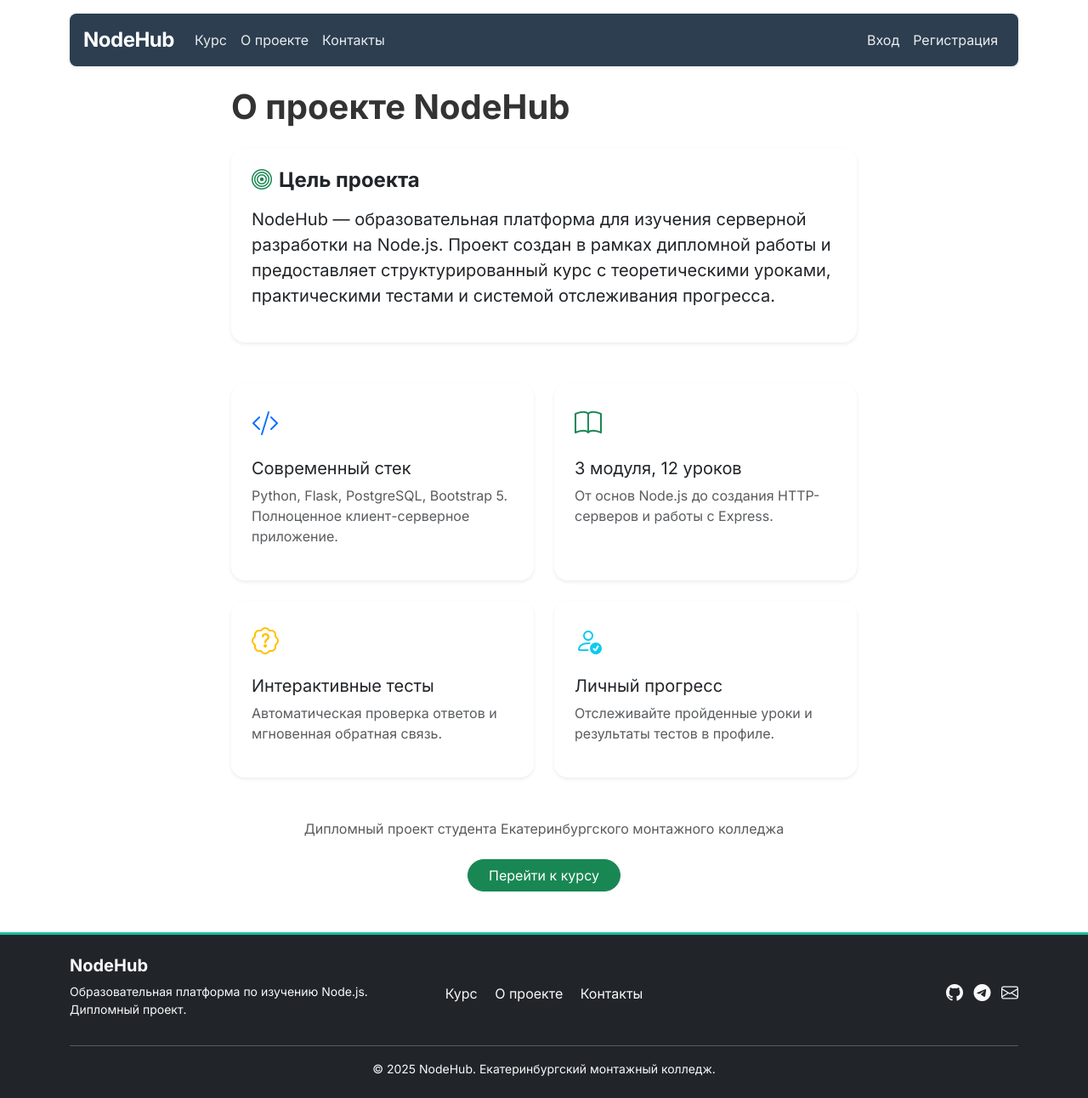
After one commit to mistblessed/NodeHub, a Flask app: page /about in a window 1280 px wide. The commit adds this page. Shown: the whole page at 85% size. Run offline with Flask 3, Linux system fonts and the light colour scheme; some libraries are stand-ins or nearby versions.

Commit message:
add About and Contacts

```diff
--- a/app/__init__.py
+++ b/app/__init__.py
@@ -46,4 +46,12 @@ def create_app():
     def index():
         return render_template('index.html')
 
+    @app.route('/about')
+    def about():
+        return render_template('about.html')
+
+    @app.route('/contacts')
+    def contacts():
+        return render_template('contacts.html')
+
     return app
--- /dev/null
+++ b/app/templates/about.html
@@ -0,0 +1,49 @@
+{% extends "base.html" %}
+{% block content %}
+<div class="row justify-content-center">
+    <div class="col-lg-8">
+        <h1 class="fw-bold mb-4">О проекте NodeHub</h1>
+
+        <div class="card border-0 shadow-sm rounded-4 p-4 mb-5">
+            <h4 class="fw-bold mb-3"><i class="bi bi-bullseye me-2 text-success"></i>Цель проекта</h4>
+            <p class="lead">NodeHub — образовательная платформа для изучения серверной разработки на Node.js. Проект создан в рамках дипломной работы и предоставляет структурированный курс с теоретическими уроками, практическими тестами и системой отслеживания прогресса.</p>
+        </div>
+
+        <div class="row g-4 mb-5">
+            <div class="col-md-6">
+                <div class="card border-0 shadow-sm rounded-4 h-100 p-4">
+                    <i class="bi bi-code-slash fs-2 text-primary mb-3"></i>
+                    <h5>Современный стек</h5>
+                    <p class="text-muted">Python, Flask, PostgreSQL, Bootstrap 5. Полноценное клиент-серверное приложение.</p>
+                </div>
+            </div>
+            <div class="col-md-6">
+                <div class="card border-0 shadow-sm rounded-4 h-100 p-4">
+                    <i class="bi bi-book fs-2 text-success mb-3"></i>
+                    <h5>3 модуля, 12 уроков</h5>
+                    <p class="text-muted">От основ Node.js до создания HTTP-серверов и работы с Express.</p>
+                </div>
+            </div>
+            <div class="col-md-6">
+                <div class="card border-0 shadow-sm rounded-4 h-100 p-4">
+                    <i class="bi bi-patch-question fs-2 text-warning mb-3"></i>
+                    <h5>Интерактивные тесты</h5>
+                    <p class="text-muted">Автоматическая проверка ответов и мгновенная обратная связь.</p>
+                </div>
+            </div>
+            <div class="col-md-6">
+                <div class="card border-0 shadow-sm rounded-4 h-100 p-4">
+                    <i class="bi bi-person-check fs-2 text-info mb-3"></i>
+                    <h5>Личный прогресс</h5>
+                    <p class="text-muted">Отслеживайте пройденные уроки и результаты тестов в профиле.</p>
+                </div>
+            </div>
+        </div>
+
+        <div class="text-center">
+            <p class="text-muted mb-4">Дипломный проект студента Екатеринбургского монтажного колледжа</p>
+            <a href="{{ url_for('courses.modules_list') }}" class="btn btn-success rounded-pill px-4">Перейти к курсу</a>
+        </div>
+    </div>
+</div>
+{% endblock %}
--- a/app/templates/base.html
+++ b/app/templates/base.html
@@ -1,5 +1,6 @@
 <!DOCTYPE html>
 <html lang="ru">
+
 <head>
     <meta charset="UTF-8">
     <meta name="viewport" content="width=device-width, initial-scale=1.0">
@@ -10,6 +11,7 @@
     <link rel="stylesheet" href="{{ url_for('static', filename='css/custom.css') }}">
     <link href="https://fonts.googleapis.com/css2?family=Inter:wght@400;600;700&display=swap" rel="stylesheet">
 </head>
+
 <body>
 
     <div class="wrapper">
@@ -26,17 +28,27 @@
                         <li class="nav-item">
                             <a class="nav-link" href="{{ url_for('courses.modules_list') }}">Курс</a>
                         </li>
+                        <li class="nav-item">
+                            <a class="nav-link" href="{{ url_for('about') }}">О проекте</a>
+                        </li>
+                        <li class="nav-item">
+                            <a class="nav-link" href="{{ url_for('contacts') }}">Контакты</a>
+                        </li>
                     </ul>
                     <ul class="navbar-nav ms-auto">
                         {% if current_user.is_authenticated %}
-                        <li class="nav-item"><a class="nav-link" href="{{ url_for('profile.index') }}"><i class="bi bi-person"></i> Профиль</a></li>
+                        <li class="nav-item"><a class="nav-link" href="{{ url_for('profile.index') }}"><i
+                                    class="bi bi-person"></i> Профиль</a></li>
                         {% if current_user.role == 'admin' %}
-                            <li class="nav-item"><a class="nav-link" href="{{ url_for('admin.dashboard') }}"><i class="bi bi-gear"></i> Админ</a></li>
+                        <li class="nav-item"><a class="nav-link" href="{{ url_for('admin.dashboard') }}"><i
+                                    class="bi bi-gear"></i> Админ</a></li>
                         {% endif %}
-                        <li class="nav-item"><a class="nav-link" href="{{ url_for('auth.logout') }}"><i class="bi bi-box-arrow-right"></i> Выйти</a></li>
+                        <li class="nav-item"><a class="nav-link" href="{{ url_for('auth.logout') }}"><i
+                                    class="bi bi-box-arrow-right"></i> Выйти</a></li>
                         {% else %}
                         <li class="nav-item"><a class="nav-link" href="{{ url_for('auth.login') }}">Вход</a></li>
-                        <li class="nav-item"><a class="nav-link" href="{{ url_for('auth.register') }}">Регистрация</a></li>
+                        <li class="nav-item"><a class="nav-link" href="{{ url_for('auth.register') }}">Регистрация</a>
+                        </li>
                         {% endif %}
                     </ul>
                 </div>
@@ -70,9 +82,10 @@
                     <p class="small">Образовательная платформа по изучению Node.js. Дипломный проект.</p>
                 </div>
                 <div class="col-md-4 mb-2 mb-md-0 text-center">
-                    <a href="{{ url_for('courses.modules_list') }}" class="text-light text-decoration-none me-3">Курс</a>
-                    <a href="#" class="text-light text-decoration-none me-3">О проекте</a>
-                    <a href="#" class="text-light text-decoration-none">Контакты</a>
+                    <a href="{{ url_for('courses.modules_list') }}"
+                        class="text-light text-decoration-none me-3">Курс</a>
+                    <a href="{{ url_for('about') }}" class="text-light text-decoration-none me-3">О проекте</a>
+                    <a href="{{ url_for('contacts') }}" class="text-light text-decoration-none">Контакты</a>
                 </div>
                 <div class="col-md-4 text-md-end">
                     <a href="#" class="text-light me-2"><i class="bi bi-github fs-5"></i></a>
@@ -92,4 +105,5 @@
     <script src="https://cdn.jsdelivr.net/npm/prismjs@1.29.0/components/prism-javascript.min.js"></script>
     <script src="https://cdn.jsdelivr.net/npm/prismjs@1.29.0/components/prism-json.min.js"></script>
 </body>
+
 </html>
```
Also changed, not shown: app/templates/contacts.html (added, +39 -0 lines). Lines whose indentation alone changed are shown as unchanged.
